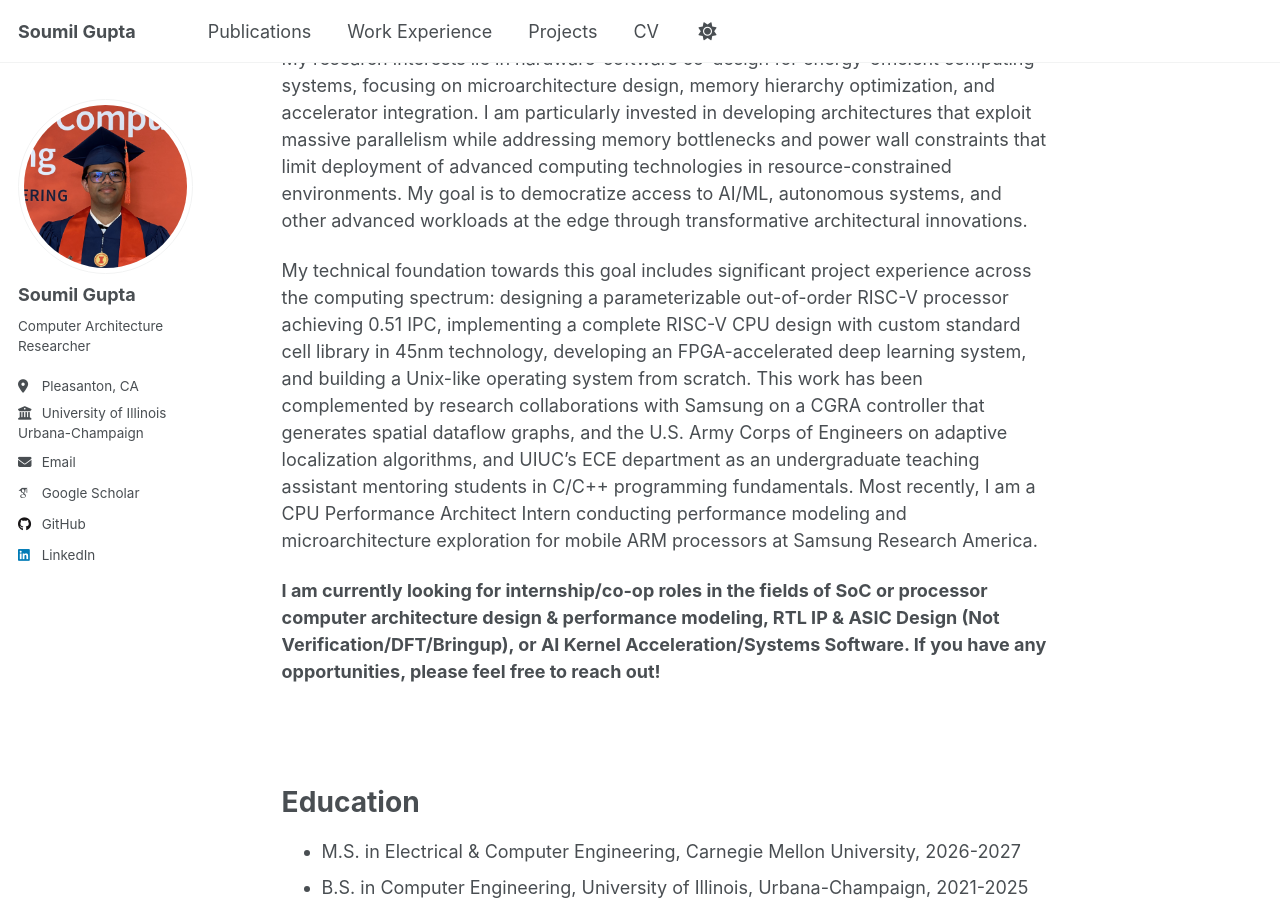
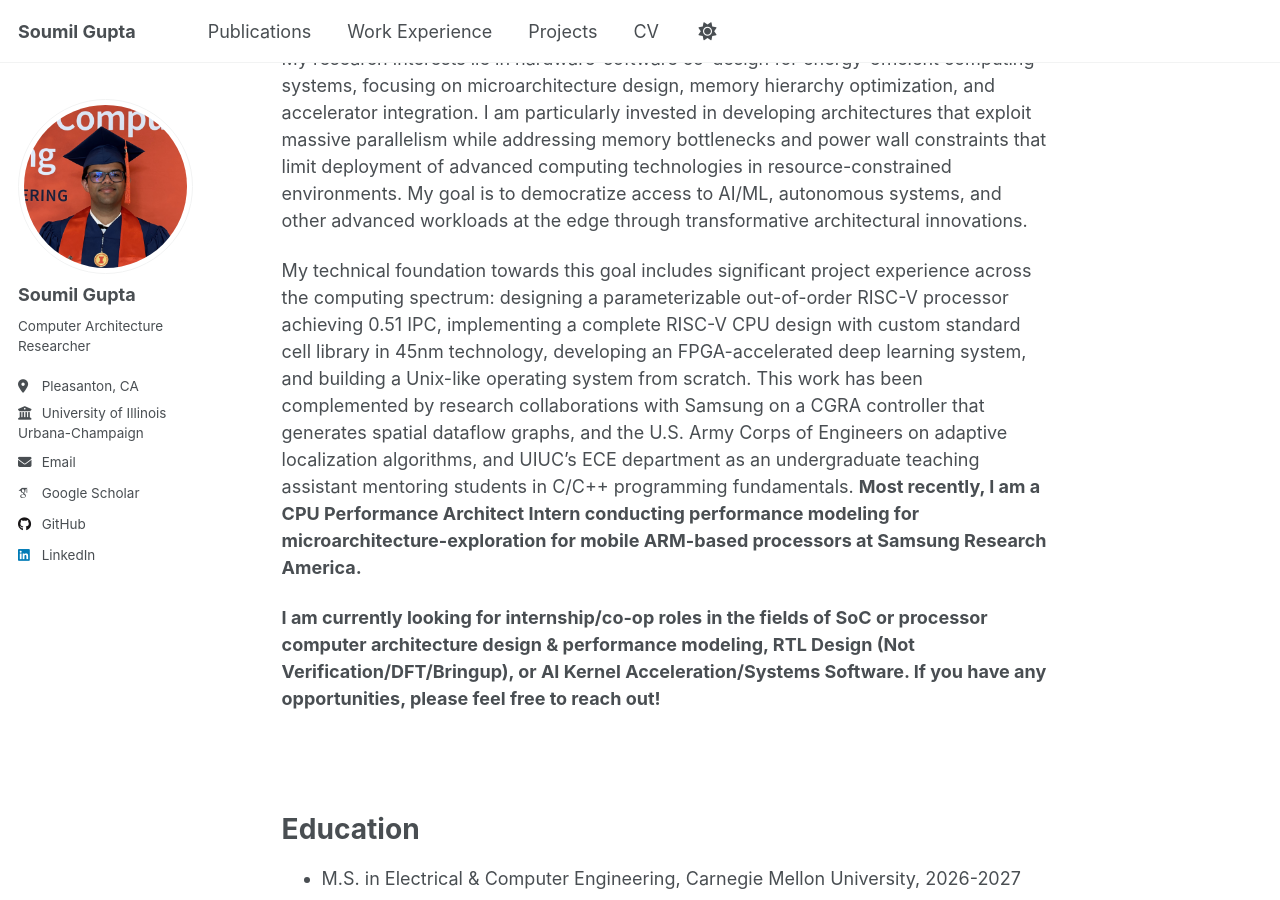
Before and after one commit to Soumilsg/soumilsg.github.io, a Jekyll site: the page built from _pages/about.md, in a window 1280 px wide and 900 px high, scrolled down 255 px. Built offline with Jekyll 4.4.1, drawn with Linux system fonts in a browser that asks for light colours; some web fonts are replaced.

Commit message:
Revise about page
Updated internship role description and clarified technical experience.

```diff
--- a/_pages/about.md
+++ b/_pages/about.md
@@ -11,9 +11,9 @@ I am a graduate student at Carnegie Mellon University, pursuing my M.S. in Elect
 
 My research interests lie in hardware-software co-design for energy-efficient computing systems, focusing on microarchitecture design, memory hierarchy optimization, and accelerator integration. I am particularly invested in developing architectures that exploit massive parallelism while addressing memory bottlenecks and power wall constraints that limit deployment of advanced computing technologies in resource-constrained environments. My goal is to democratize access to AI/ML, autonomous systems, and other advanced workloads at the edge through transformative architectural innovations.
 
-My technical foundation towards this goal includes significant project experience across the computing spectrum: designing a parameterizable out-of-order RISC-V processor achieving 0.51 IPC, implementing a complete RISC-V CPU design with custom standard cell library in 45nm technology, developing an FPGA-accelerated deep learning system, and building a Unix-like operating system from scratch. This work has been complemented by research collaborations with Samsung on a CGRA controller that generates spatial dataflow graphs, and the U.S. Army Corps of Engineers on adaptive localization algorithms, and UIUC's ECE department as an undergraduate teaching assistant mentoring students in C/C++ programming fundamentals. Most recently, I am a CPU Performance Architect Intern conducting performance modeling and microarchitecture exploration for mobile ARM processors at Samsung Research America.
+My technical foundation towards this goal includes significant project experience across the computing spectrum: designing a parameterizable out-of-order RISC-V processor achieving 0.51 IPC, implementing a complete RISC-V CPU design with custom standard cell library in 45nm technology, developing an FPGA-accelerated deep learning system, and building a Unix-like operating system from scratch. This work has been complemented by research collaborations with Samsung on a CGRA controller that generates spatial dataflow graphs, and the U.S. Army Corps of Engineers on adaptive localization algorithms, and UIUC's ECE department as an undergraduate teaching assistant mentoring students in C/C++ programming fundamentals. **Most recently, I am a CPU Performance Architect Intern conducting performance modeling for microarchitecture-exploration for mobile ARM-based processors at Samsung Research America.**
 
-**I am currently looking for internship/co-op roles in the fields of SoC or processor computer architecture design & performance modeling, RTL IP & ASIC Design (Not Verification/DFT/Bringup), or AI Kernel Acceleration/Systems Software. If you have any opportunities, please feel free to reach out!**
+**I am currently looking for internship/co-op roles in the fields of SoC or processor computer architecture design & performance modeling, RTL Design (Not Verification/DFT/Bringup), or AI Kernel Acceleration/Systems Software. If you have any opportunities, please feel free to reach out!**
 
 
 <br><br>
```
